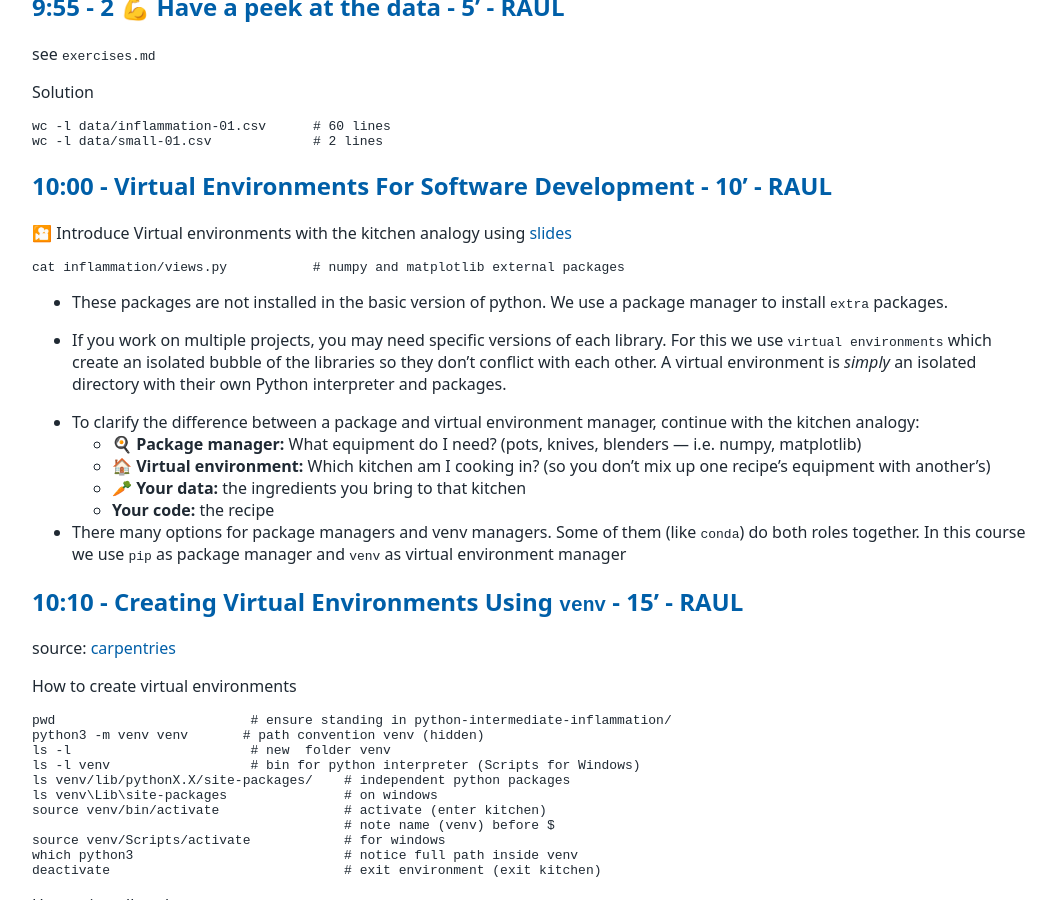
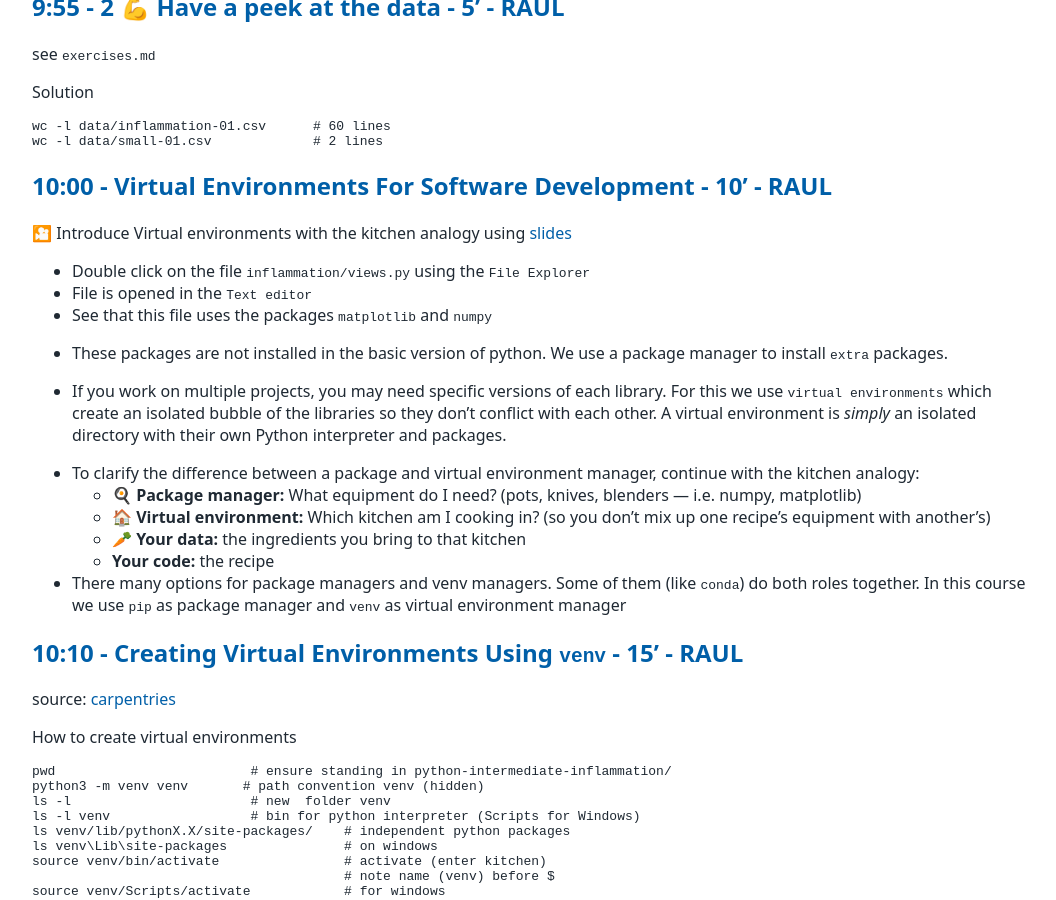
Before and after one commit to tu-delft-library/intermediate_programming_with_python, a Jekyll site: the page built from material_for_trainers/lesson_plan.md, in a window 1280 px wide and 900 px high, scrolled down 1919 px. Shown: the whole window, without its empty margins (108-1164 px from the left). Built offline with Jekyll 4.4.1, drawn with Linux system fonts in a browser that asks for light colours; our own code applies the rules of GitHub Pages for plain Markdown files.

Commit message:
Use VS code editor of `cat` at the start

````diff
--- a/material_for_trainers/lesson_plan.md
+++ b/material_for_trainers/lesson_plan.md
@@ -91,9 +91,9 @@ wc -l data/small-01.csv             # 2 lines
 ##	10:00	-	Virtual Environments For Software Development	-	10'	-	RAUL
 🎦 Introduce Virtual environments with the kitchen analogy using [slides](https://tud365.sharepoint.com/:p:/r/sites/ResearchDataServices/Gedeelde%20documenten/Training/Research_Software_Training/lesson_plans/resources/Intermediate%20programming%20with%20Python.pptx?d=w0c2ead6d71874acca3944dcdff26f1f9&csf=1&web=1&e=V2REU6)
 
-```bash
-cat inflammation/views.py           # numpy and matplotlib external packages
-```
+- Double click on the file `inflammation/views.py` using the `File Explorer`
+- File is opened in the `Text editor`
+- See that this file uses the packages `matplotlib` and `numpy`
 - These packages are not installed in the basic version of python. We use a package manager to install `extra` packages.
 
 - If you work on multiple projects, you may need specific versions of each library. For this we use `virtual environments` which create an isolated bubble of the libraries so they don't conflict with each other. A virtual environment is *simply* an isolated directory with their own Python interpreter and packages.
````
